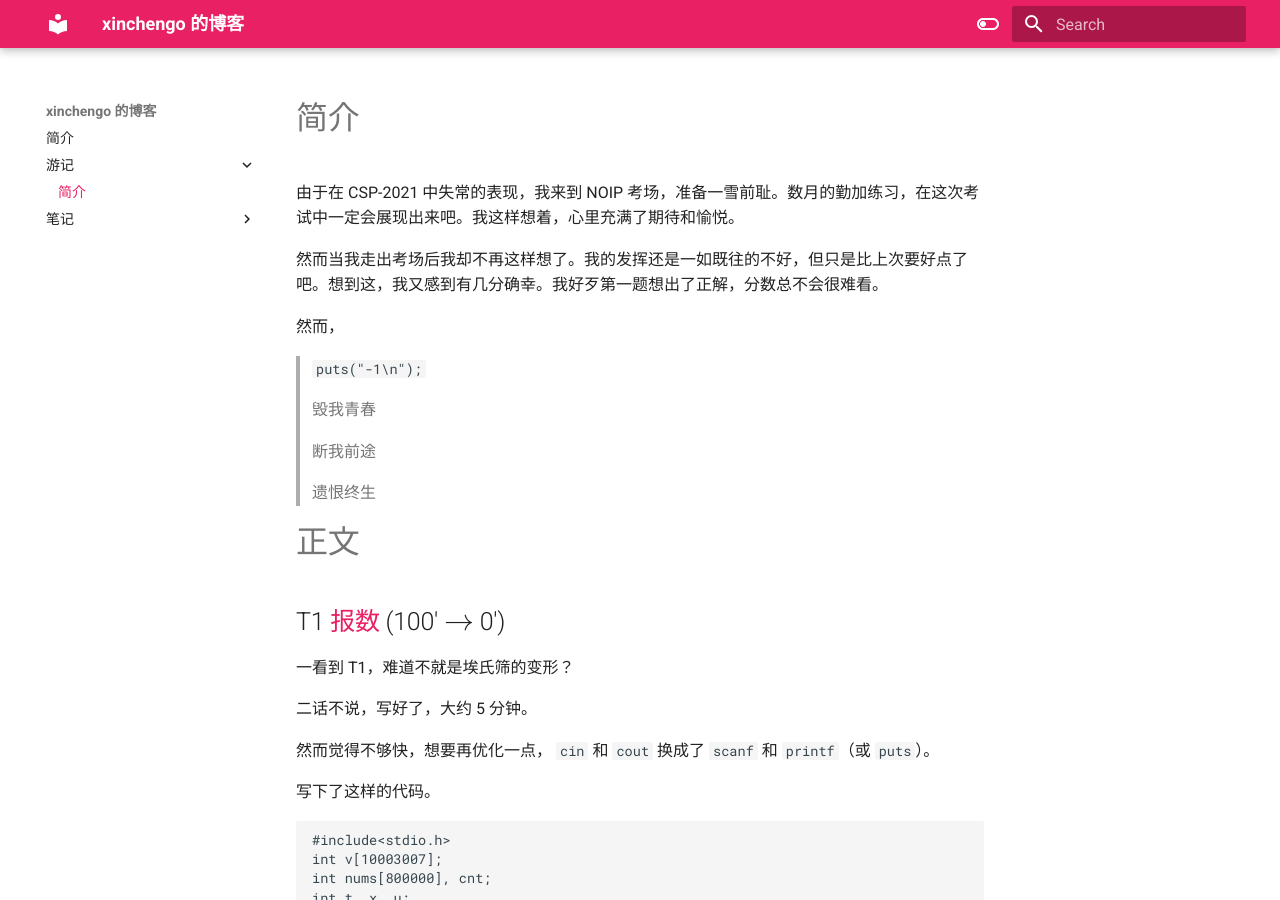
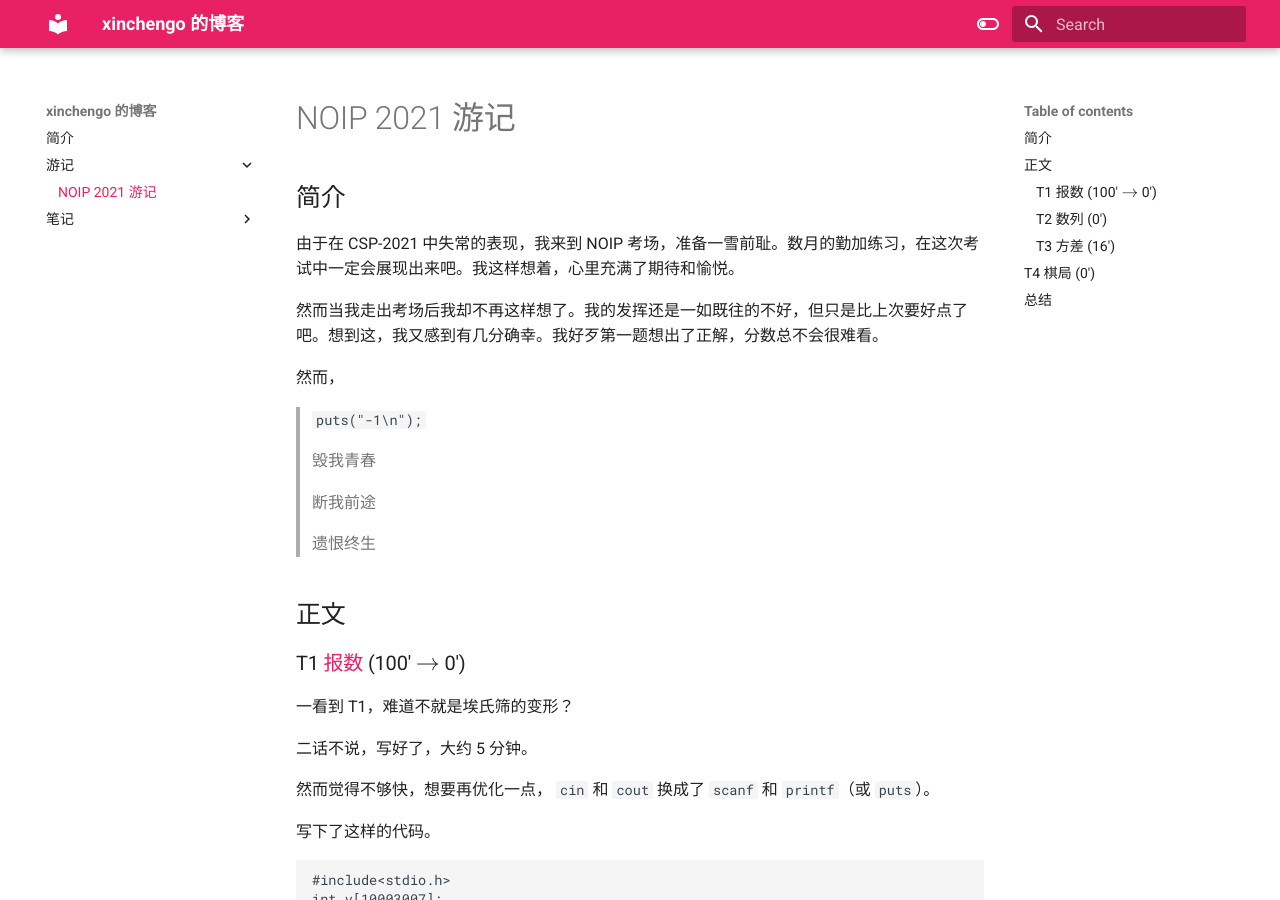
Before and after one commit to xinchengo/xinchengo.github.io, an MkDocs documentation site: the page built from docs/游记/NOIP 2021 游记.md, in a window 1280 px wide and 900 px high. Built offline with MkDocs 1.6.1 and Material for MkDocs 9.7.7, drawn with Linux system fonts in a browser that asks for light colours.

Commit message:
Commit on 2022/01/04

```diff
--- a/docs/游记/NOIP 2021 游记.md
+++ b/docs/游记/NOIP 2021 游记.md
@@ -1,4 +1,5 @@
-# 简介
+# NOIP 2021 游记
+## 简介
 
 由于在 CSP-2021 中失常的表现，我来到 NOIP 考场，准备一雪前耻。数月的勤加练习，在这次考试中一定会展现出来吧。我这样想着，心里充满了期待和愉悦。
 
@@ -14,9 +15,9 @@
 >
 > 遗恨终生
 
-# 正文
+## 正文
 
-## T1 [报数](https://www.luogu.com.cn/problem/P7960) (100' $\rightarrow$ 0')
+### T1 [报数](https://www.luogu.com.cn/problem/P7960) (100' $\rightarrow$ 0')
 
 一看到 T1，难道不就是埃氏筛的变形？
 
@@ -69,11 +70,11 @@ int main()
 
 很不幸爆零了。
 
-## T2 [数列](https://www.luogu.com.cn/problem/P7961) (0')
+### T2 [数列](https://www.luogu.com.cn/problem/P7961) (0')
 
 式子让人看麻，直接放弃。
 
-## T3 [方差](https://www.luogu.com.cn/problem/P7962) (16')
+### T3 [方差](https://www.luogu.com.cn/problem/P7962) (16')
 
 我怎么就没有意识到这题是交换差分序列呢？
 
@@ -89,6 +90,6 @@ int main()
 
 没时间骗分了
 
-# 总结
+## 总结
 
 这一次 NOIP2021 是一个悲伤的经历，我很庆幸作为一名初三学生，我挥霍了最后一次非正式参加的机会。新的一年，渡尽劫波，相逢一笑，历尽艰险，未来可期。
--- a/mkdocs.yml
+++ b/mkdocs.yml
@@ -2,9 +2,6 @@ site_name: xinchengo 的博客
 
 theme:
     name: 'material'
-    highlightjs: true
-    hljs_languages:
-        - cpp
 
     palette:
 
```
Also changed, not shown: docs/笔记/数据结构/Splay 树基础.md (renamed from docs/笔记/数据结构/Splay 树.md, +47 -6 lines), docs/.obsidian/app.json, docs/Pasted image 20220104214206.png (deleted), docs/图片/splay_rotation.png (added), docs/图片/splay_rotation_2.png (added), docs/图片/zig_zag.png (added), docs/图片/zig_zig.png (added), 1 other file.
